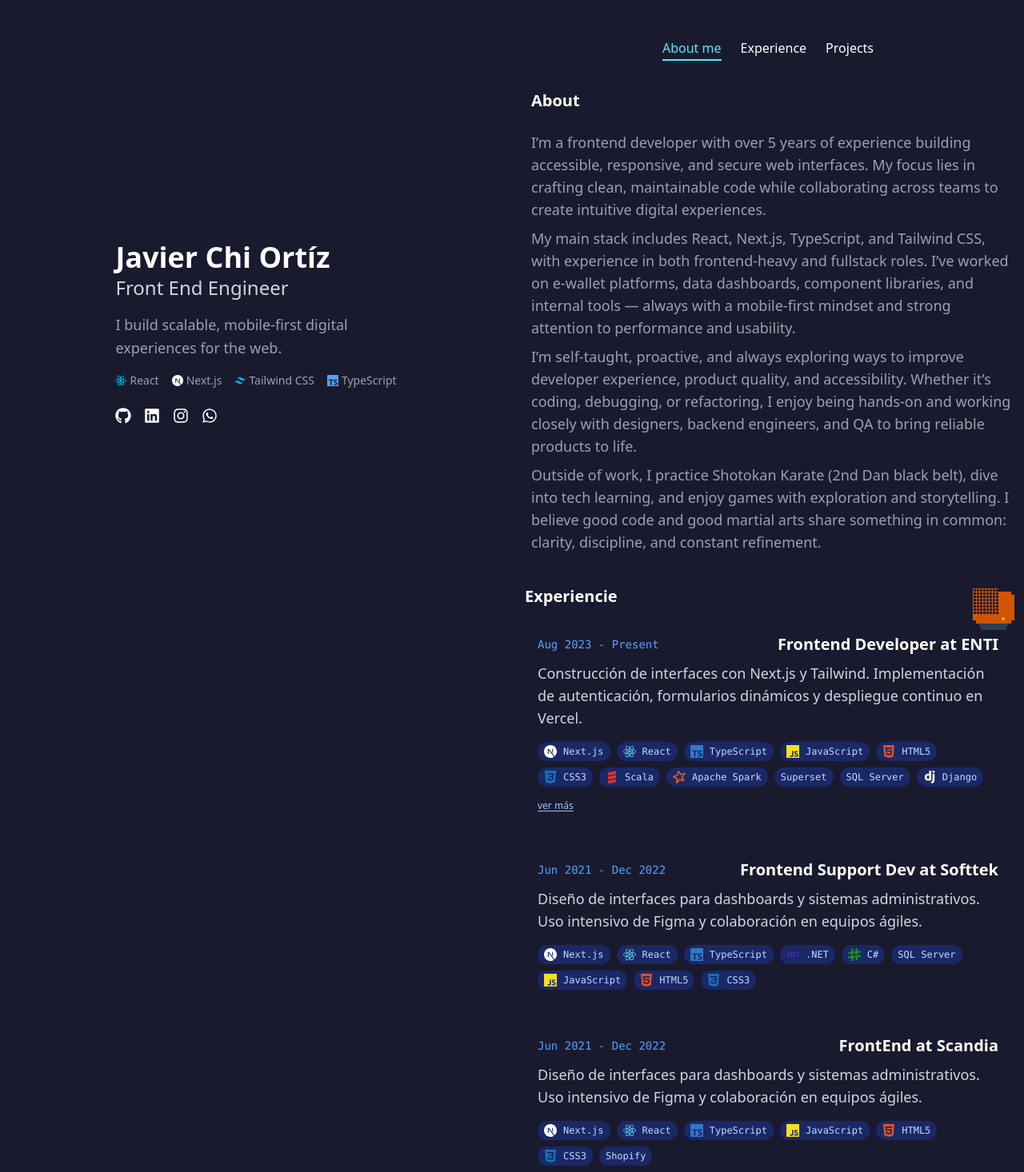
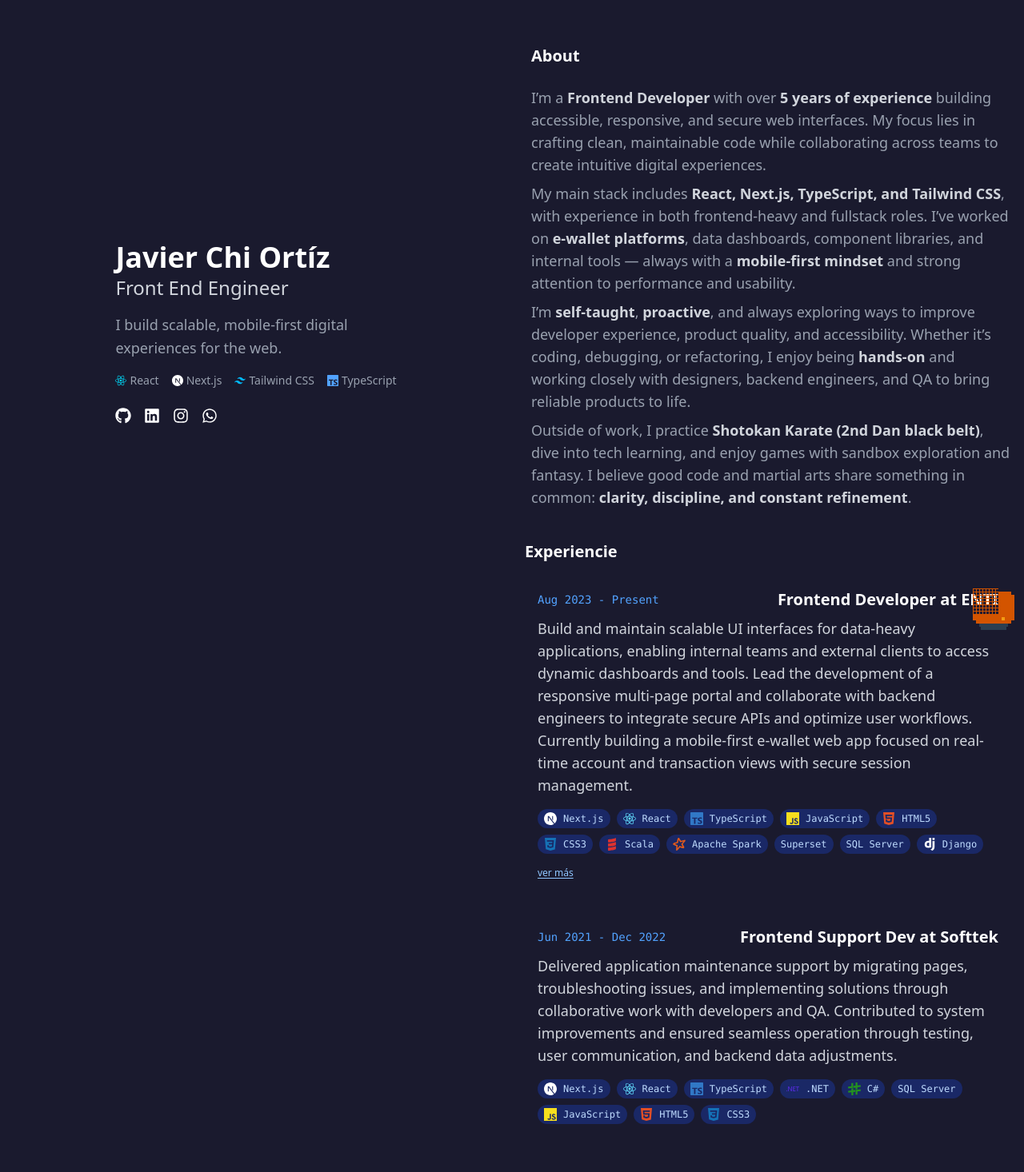
Before and after one commit to SpidySamurai/web-portfolio2025, a Next.js app: page / in a window 1280 px wide. Shown: the top 1466 px of the page at 80% size. Built offline with nearby package versions, Linux system fonts and the light colour scheme.

Commit message:
Remove navbar temporarily,update jobs item description, todo: add links to its pages

```diff
--- a/src/app/page.tsx
+++ b/src/app/page.tsx
@@ -1,12 +1,11 @@
 'use client';
 
 import Hero from "@/components/layout/Hero";
-import Navbar from "@/components/layout/Navbar";
 import MainContent from "@/components/sections/MainContent";
 import { useState } from "react";
 
 export default function Home() {
-  const [activeSection, setActiveSection] = useState<'About' | 'Experience' | 'Projects'>('About');
+  const [activeSection] = useState<'About' | 'Experience' | 'Projects'>('About');
   return (
     <main className="flex justify-center">
       <div className="flex flex-col lg:flex-row w-full max-w-screen-xl">
@@ -18,7 +17,7 @@ export default function Home() {
 
         {/* Main Content Section - Genera scroll */}
         <div className="lg:w-1/2 px-4 py-8 flex flex-col items-center">
-          <Navbar activeSection={activeSection} setActiveSection={setActiveSection} />
+          {/* <Navbar activeSection={activeSection} setActiveSection={setActiveSection} /> */}
           <MainContent activeSection={activeSection} />
         </div>
 
--- a/src/components/items/ExperienceItem.tsx
+++ b/src/components/items/ExperienceItem.tsx
@@ -13,7 +13,7 @@ function  ExperienceItem({ title, date, description, stack }: ExperienceItemProp
   return (
     <>
     <a href="#" className="block">
-      <div className="border-blue-500 p-4 mb-6 hover:bg-white/5 hover:scale-[1.02] transition-transform rounded cursor-pointer">
+      <div className="border-blue-500 p-4 mb-6 hover:bg-white/5 hover:scale-[1.01] transition-transform rounded cursor-pointer">
         <div className="flex flex-col sm:flex-row sm:items-center sm:justify-between gap-2">
           <span className="text-sm text-blue-400 font-mono">{date}</span>
           <h3 className="text-xl font-semibold text-white">{title}</h3>
--- a/src/components/items/ProjectItem.tsx
+++ b/src/components/items/ProjectItem.tsx
@@ -20,7 +20,7 @@ export default function ProjectItem({
 }: ProjectItemProps) {
   return (
     <a href={projectUrl || '#'} target="_blank" rel="noopener noreferrer" className="block">
-      <div className="rounded-lg overflow-hidden transition-transform duration-300 p-4 space-y-4 hover:bg-white/5 hover:scale-[1.02] cursor-pointer">
+      <div className="rounded-lg overflow-hidden transition-transform duration-300 p-4 space-y-4 hover:bg-white/5 hover:scale-[1.01] cursor-pointer">
         <h3 className="text-xl font-bold text-white">{title}</h3>
 
         <div className="flex flex-col sm:flex-row gap-4 items-start">
--- a/src/components/sections/About.tsx
+++ b/src/components/sections/About.tsx
@@ -1,20 +1,29 @@
 'use client';
 
 const About = () => {
+  return (
+    <>
+      <div className="pl-2 flex flex-col gap-2 text-lg">
+        <h2 className="text-xl font-bold mb-4 text-white">About</h2>
 
-    return <>
-        <div className="pl-2 flex flex-col gap-2  text-lg">
-            <h2 className="text-xl font-bold mb-4 text-white">About</h2>
+        <p>
+          I’m a <span className="text-gray-300 font-semibold">Frontend Developer</span> with over <span className="text-gray-300 font-semibold">5 years of experience</span> building accessible, responsive, and secure web interfaces. My focus lies in crafting clean, maintainable code while collaborating across teams to create intuitive digital experiences.
+        </p>
 
-            <p>I’m a frontend developer with over 5 years of experience building accessible, responsive, and secure web interfaces. My focus lies in crafting clean, maintainable code while collaborating across teams to create intuitive digital experiences.</p>
+        <p>
+          My main stack includes <span className="text-gray-300 font-semibold">React, Next.js, TypeScript, and Tailwind CSS</span>, with experience in both frontend-heavy and fullstack roles. I’ve worked on <span className="text-gray-300 font-semibold">e-wallet platforms</span>, data dashboards, component libraries, and internal tools — always with a <span className="text-gray-300 font-semibold">mobile-first mindset</span> and strong attention to performance and usability.
+        </p>
 
-            <p>My main stack includes React, Next.js, TypeScript, and Tailwind CSS, with experience in both frontend-heavy and fullstack roles. I’ve worked on e-wallet platforms, data dashboards, component libraries, and internal tools — always with a mobile-first mindset and strong attention to performance and usability.</p>
+        <p>
+          I’m <span className="text-gray-300 font-semibold">self-taught</span>, <span className="text-gray-300 font-semibold">proactive</span>, and always exploring ways to improve developer experience, product quality, and accessibility. Whether it’s coding, debugging, or refactoring, I enjoy being <span className="text-gray-300 font-semibold">hands-on</span> and working closely with designers, backend engineers, and QA to bring reliable products to life.
+        </p>
 
-            <p>I’m self-taught, proactive, and always exploring ways to improve developer experience, product quality, and accessibility. Whether it’s coding, debugging, or refactoring, I enjoy being hands-on and working closely with designers, backend engineers, and QA to bring reliable products to life.</p>
-
-            <p>Outside of work, I practice Shotokan Karate (2nd Dan black belt), dive into tech learning, and enjoy games with exploration and storytelling. I believe good code and good martial arts share something in common: clarity, discipline, and constant refinement.</p>
-        </div>
+        <p>
+          Outside of work, I practice <span className="text-gray-300 font-semibold">Shotokan Karate (2nd Dan black belt)</span>, dive into tech learning, and enjoy games with sandbox exploration and fantasy. I believe good code and martial arts share something in common: <span className="text-gray-300 font-semibold">clarity, discipline, and constant refinement</span>.
+        </p>
+      </div>
     </>
-}
+  );
+};
 
 export default About;
--- a/src/components/sections/MainContent.tsx
+++ b/src/components/sections/MainContent.tsx
@@ -7,8 +7,7 @@ interface Props {
   activeSection: 'About' | 'Experience' | 'Projects';
 }
 
-const MainContent = ({ activeSection }: Props) => {
-  console.log(activeSection)
+const MainContent = ({  }: Props) => {
   return (
     <div className="text-gray-400 mt-6 w-full ">
       {/* <h2 className='text-white text-4xl mb-4'>{activeSection}</h2> */}
--- a/src/data/experiences.ts
+++ b/src/data/experiences.ts
@@ -16,31 +16,35 @@ export const experiences: Experience[] = [
         title: 'Frontend Developer at ENTI',
         date: 'Aug 2023 - Present',
         description:
-            'Construcción de interfaces con Next.js y Tailwind. Implementación de autenticación, formularios dinámicos y despliegue continuo en Vercel.',
+            'Build and maintain scalable UI interfaces for data-heavy applications, enabling internal teams and external clients to access dynamic dashboards and tools. Lead the development of a responsive multi-page portal and collaborate with backend engineers to integrate secure APIs and optimize user workflows. Currently building a mobile-first e-wallet web app focused on real-time account and transaction views with secure session management.',
         stack: [...FRONTEND, ...WEB, ...DATA, 'Superset', 'SQL', 'Django', 'Python'],
     },
     {
         title: 'Frontend Support Dev at Softtek',
         date: 'Jun 2021 - Dec 2022',
-        description: 'Diseño de interfaces para dashboards y sistemas administrativos. Uso intensivo de Figma y colaboración en equipos ágiles.',
+        description: 'Delivered application maintenance support by migrating pages, troubleshooting issues, and implementing solutions through collaborative work with developers and QA. Contributed to system improvements and ensured seamless operation through testing, user communication, and backend data adjustments.'
+        ,
         stack: [...FRONTEND, ...BACKEND, ...WEB]
     },
     {
         title: 'FrontEnd at Scandia',
         date: 'Jun 2021 - Dec 2022',
-        description: 'Diseño de interfaces para dashboards y sistemas administrativos. Uso intensivo de Figma y colaboración en equipos ágiles.',
+        description: 'Implemented and refined e-commerce interfaces focused on performance, SEO, and responsiveness. Collaborated with a semi senior UI/UX developer and the marketing team to bring design visions to life, customize storefronts, and enhance the customer experience through interactive features and optimized layouts.'
+        ,
         stack: [...FRONTEND, ...WEB, 'Shopify']
     },
     {
         title: 'FrontEnd at IOTAM',
         date: 'Jun 2021 - Dec 2022',
-        description: 'Diseño de interfaces para dashboards y sistemas administrativos. Uso intensivo de Figma y colaboración en equipos ágiles.',
+        description: 'Refactored and improved the responsiveness of key application components. Collaborated with backend developers to ensure reliable data flow from meters, while supporting data visualization and enhancing the overall interface in coordination with the design team.'
+        ,
         stack: ['React', 'SASS', ...WEB]
     },
     {
         title: 'FrontEnd Intership at BrightCoders ',
         date: 'Jun 2021 - Dec 2022',
-        description: 'Diseño de interfaces para dashboards y sistemas administrativos. Uso intensivo de Figma y colaboración en equipos ágiles.',
+        description: 'Participated in a collaborative internship program solving coding challenges and iterating on solutions in small teams. Built web pages based on provided designs and contributed to a final multi-feature project, applying skills developed throughout the program.'
+        ,
         stack: [...WEB, 'ROR', 'Ruby']
     },
 ];
--- a/src/data/projects.ts
+++ b/src/data/projects.ts
@@ -12,7 +12,7 @@ export const projects: Project[] = [
   {
     title: 'Wallet App',
     imageUrl: imgPath,
-    description: 'Aplicación de billetera con autenticación, gráficos y manejo de transacciones.',
+    description: 'Aplicación de billetera con autenticación, enviar, recibir y manejo de transacciones.',
     stack: ['Next', 'Tailwind', 'TypeScript', 'React'],
     projectUrl: 'https://miwallet.com',
   },
```
